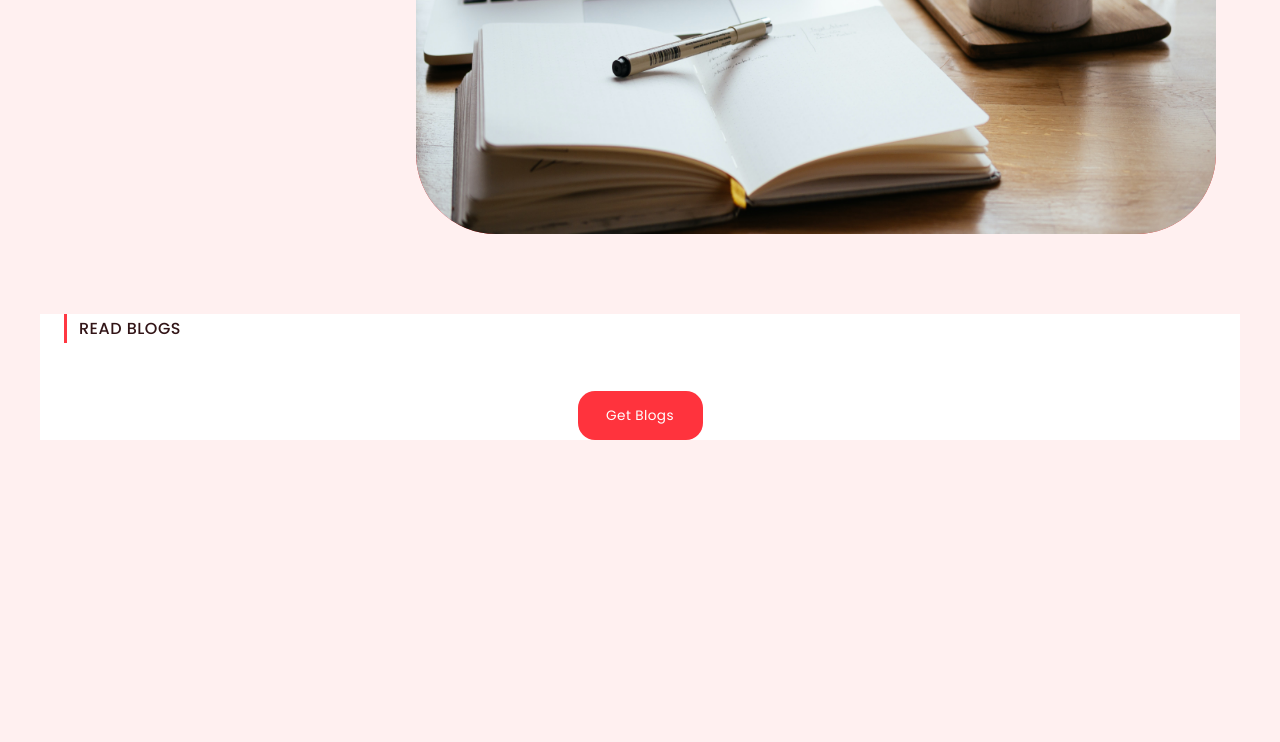
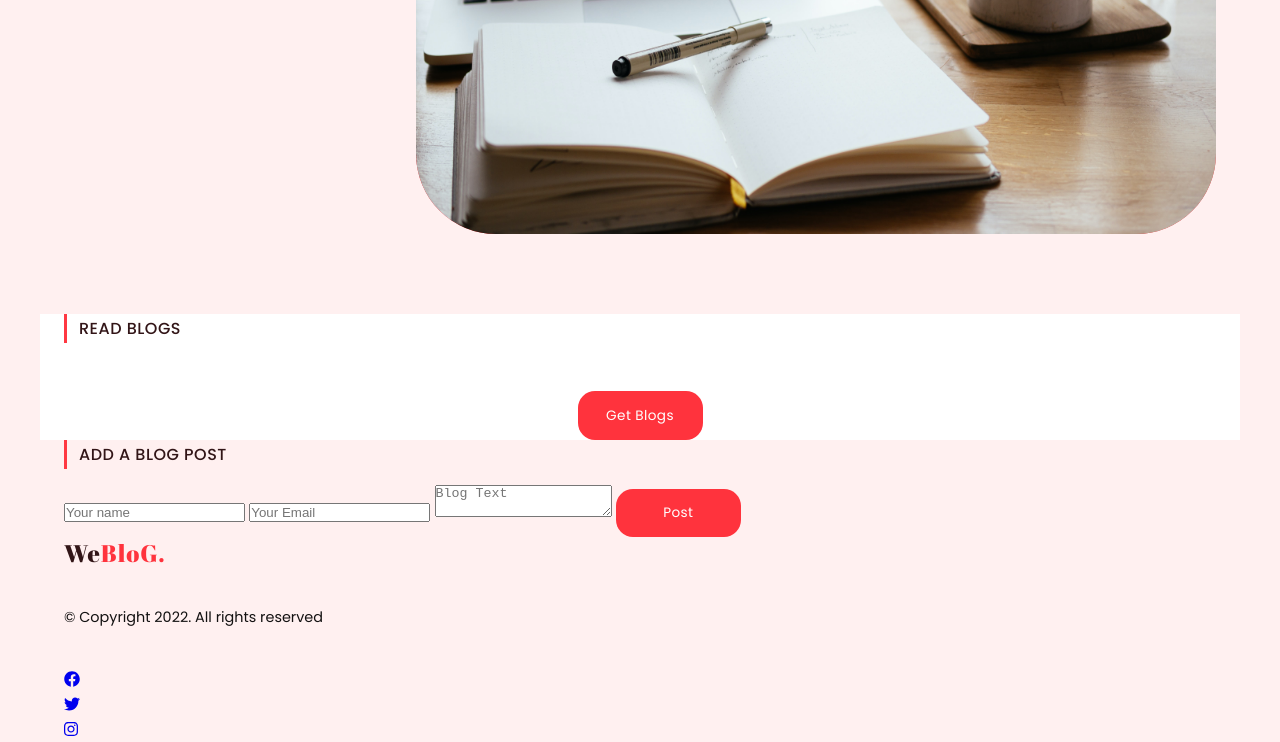
Before and after one commit to pragatikohli/sessional-assessment-2, a plain HTML site: page index.html in a window 1280 px wide. Shown: the part 526-1268 px from the top of the page. Before the commit the page ends 966 px from the top, so only its background shows below. Drawn offline with nearby package versions, Linux system fonts and the light colour scheme.

Commit message:
Index File Done

```diff
--- a/index.html
+++ b/index.html
@@ -66,8 +66,55 @@
         </div>
         <div class="container" id="div1"></div>
       </section>
+      <section id="post" class="blog-post">
+        <div class="container">
+          <form action="index.html" class="blog-form">
+            <h3 class="sub-heading">Add A Blog Post</h3>
+            <input
+              type="text"
+              class="form-input"
+              placeholder="Your name"
+              required
+            />
+            <input
+              type="email"
+              class="form-input"
+              placeholder="Your Email"
+              required
+            />
+            <textarea
+              placeholder="Blog Text"
+              class="form-input"
+              required
+            ></textarea>
+            <input type="submit" value="Post" class="btn" id="posting" />
+          </form>
+        </div>
+      </section>
     </main>
-    <footer></footer>
+    <footer>
+      <div class="container">
+        <a href="#" class="logo">We<span>BloG.</span></a>
+        <p class="text">&copy; Copyright 2022. All rights reserved</p>
+        <ul class="social-media">
+          <li>
+            <a href="https://facebook.com" class="social-link"
+              ><i class="fa-brands fa-facebook"></i
+            ></a>
+          </li>
+          <li>
+            <a href="https://twitter.com" class="social-link"
+              ><i class="fa-brands fa-twitter icons"></i
+            ></a>
+          </li>
+          <li>
+            <a href="https://www.instagram.com" class="social-link"
+              ><i class="fa-brands fa-instagram"></i
+            ></a>
+          </li>
+        </ul>
+      </div>
+    </footer>
     <!-- Js File -->
     <script src="main.js"></script>
     <script src="ajax.js"></script>
```
